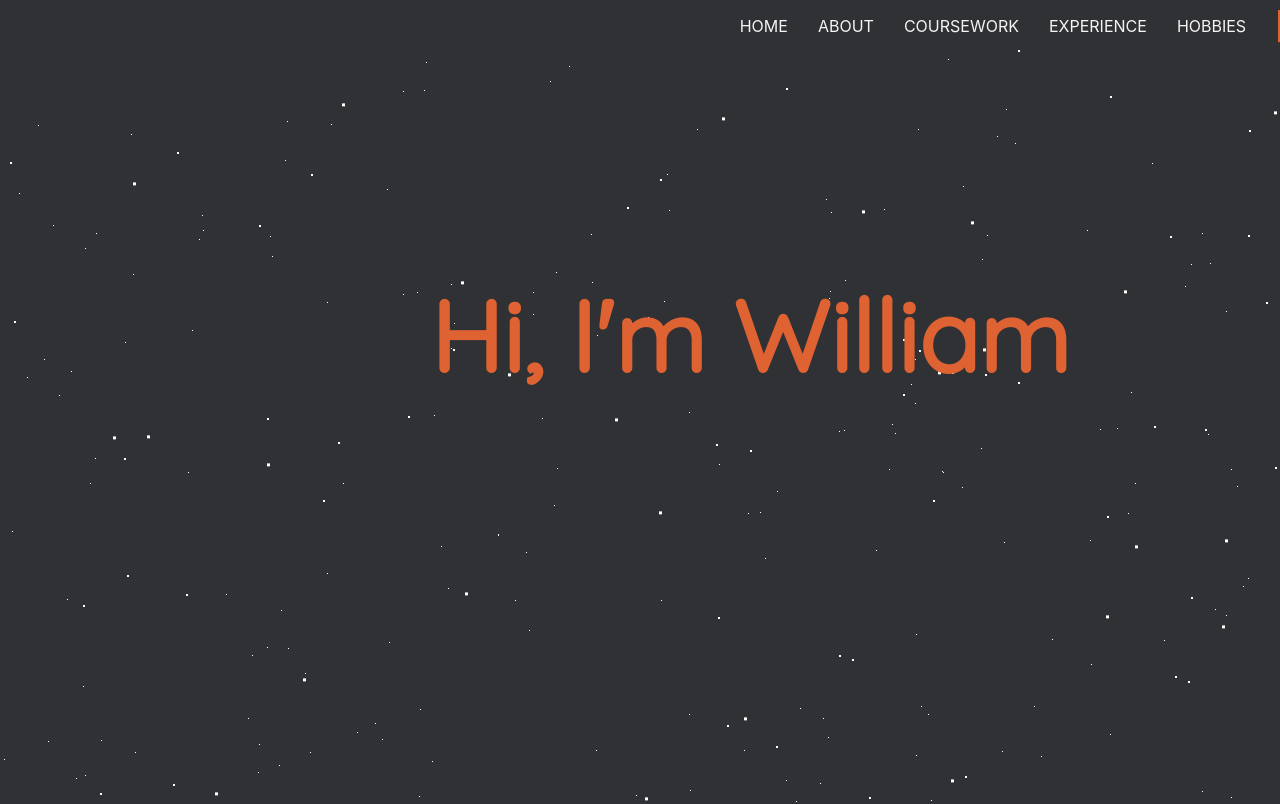
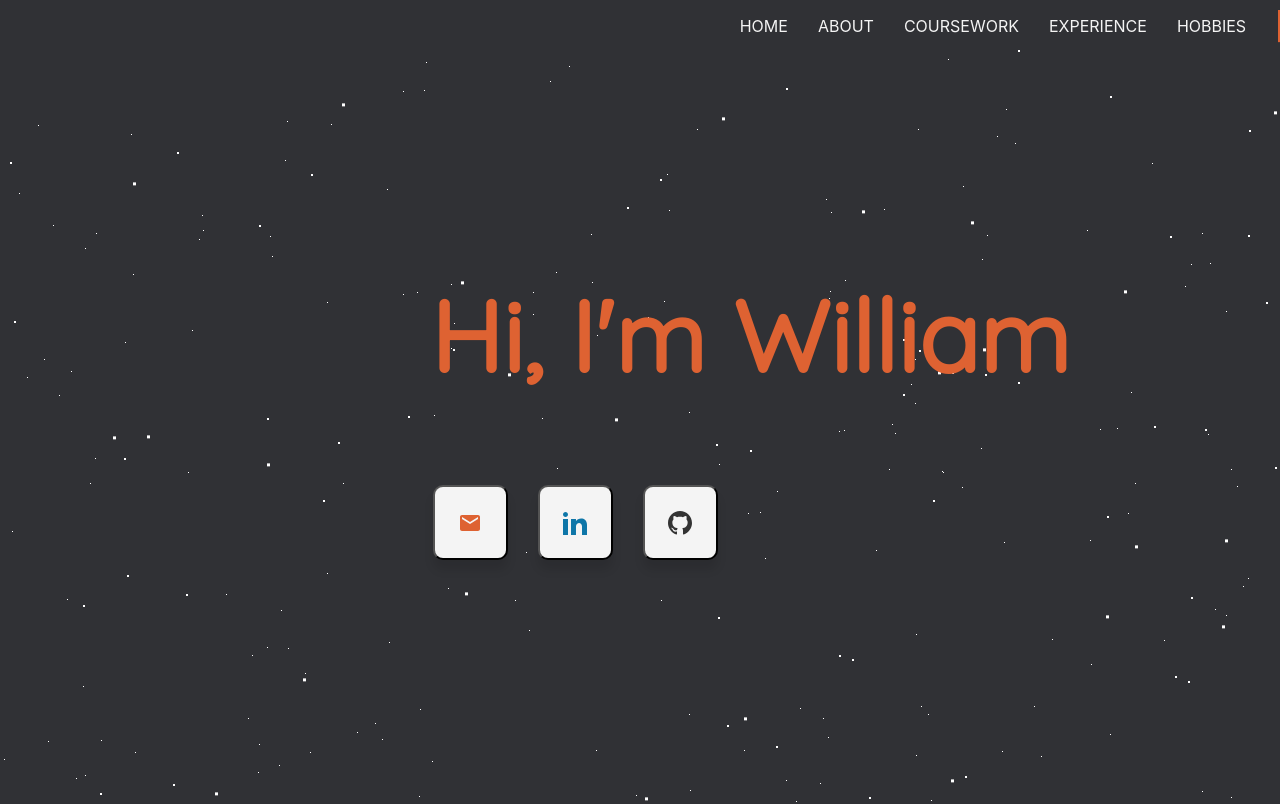
Before and after one commit to williammlee/aboutme, a React (Create React App) app: page / in a window 1280 px wide. Shown: the top 804 px of the page. Built offline with nearby package versions, Linux system fonts and the light colour scheme; a web font is replaced by a local one.

Commit message:
added links to buttons

```diff
--- a/src/components/header/Header.css
+++ b/src/components/header/Header.css
@@ -195,6 +195,171 @@ html {
 }
 
 
+.flex-center {
+	display: flex;
+	justify-content: center;
+	align-items: center;
+}
+
+.social-links {
+  display: flex;
+  justify-content: center;
+  align-items: center;
+  margin-left: 160px;
+  -webkit-animation: bounce-in-left 2s both;
+	        animation: bounce-in-left 2s both;
+}
+
+
+@-webkit-keyframes bounce-in-left {
+  0% {
+    -webkit-transform: translateX(-600px);
+            transform: translateX(-600px);
+    -webkit-animation-timing-function: ease-in;
+            animation-timing-function: ease-in;
+    opacity: 0;
+  }
+  38% {
+    -webkit-transform: translateX(0);
+            transform: translateX(0);
+    -webkit-animation-timing-function: ease-out;
+            animation-timing-function: ease-out;
+    opacity: 1;
+  }
+  55% {
+    -webkit-transform: translateX(-68px);
+            transform: translateX(-68px);
+    -webkit-animation-timing-function: ease-in;
+            animation-timing-function: ease-in;
+  }
+  72% {
+    -webkit-transform: translateX(0);
+            transform: translateX(0);
+    -webkit-animation-timing-function: ease-out;
+            animation-timing-function: ease-out;
+  }
+  81% {
+    -webkit-transform: translateX(-28px);
+            transform: translateX(-28px);
+    -webkit-animation-timing-function: ease-in;
+            animation-timing-function: ease-in;
+  }
+  90% {
+    -webkit-transform: translateX(0);
+            transform: translateX(0);
+    -webkit-animation-timing-function: ease-out;
+            animation-timing-function: ease-out;
+  }
+  95% {
+    -webkit-transform: translateX(-8px);
+            transform: translateX(-8px);
+    -webkit-animation-timing-function: ease-in;
+            animation-timing-function: ease-in;
+  }
+  100% {
+    -webkit-transform: translateX(0);
+            transform: translateX(0);
+    -webkit-animation-timing-function: ease-out;
+            animation-timing-function: ease-out;
+  }
+}
+@keyframes bounce-in-left {
+  0% {
+    -webkit-transform: translateX(-600px);
+            transform: translateX(-600px);
+    -webkit-animation-timing-function: ease-in;
+            animation-timing-function: ease-in;
+    opacity: 0;
+  }
+  38% {
+    -webkit-transform: translateX(0);
+            transform: translateX(0);
+    -webkit-animation-timing-function: ease-out;
+            animation-timing-function: ease-out;
+    opacity: 1;
+  }
+  55% {
+    -webkit-transform: translateX(-68px);
+            transform: translateX(-68px);
+    -webkit-animation-timing-function: ease-in;
+            animation-timing-function: ease-in;
+  }
+  72% {
+    -webkit-transform: translateX(0);
+            transform: translateX(0);
+    -webkit-animation-timing-function: ease-out;
+            animation-timing-function: ease-out;
+  }
+  81% {
+    -webkit-transform: translateX(-28px);
+            transform: translateX(-28px);
+    -webkit-animation-timing-function: ease-in;
+            animation-timing-function: ease-in;
+  }
+  90% {
+    -webkit-transform: translateX(0);
+            transform: translateX(0);
+    -webkit-animation-timing-function: ease-out;
+            animation-timing-function: ease-out;
+  }
+  95% {
+    -webkit-transform: translateX(-8px);
+            transform: translateX(-8px);
+    -webkit-animation-timing-function: ease-in;
+            animation-timing-function: ease-in;
+  }
+  100% {
+    -webkit-transform: translateX(0);
+            transform: translateX(0);
+    -webkit-animation-timing-function: ease-out;
+            animation-timing-function: ease-out;
+  }
+}
+
+.social-btn {
+	cursor: pointer;
+	height: 75px;
+	width: 75px;
+  font-family: 'Quicksand', sans-serif;
+  font-weight: 800;
+	color: #303135;
+	border-radius: 10px;
+	box-shadow: 0px 10px 10px rgba(0,0,0,0.1);
+	background: #f4f4f4;
+	margin: 20px;
+  transition: 1s;
+  margin-left: 10px;
+}
+
+.social-btn span {
+  width: 0px;
+	overflow: hidden;
+	transition: 1s;
+	text-align: center;
+}
+
+.social-btn:hover {
+	width: 175px;
+	border-radius: 5px;
+}
+
+.social-btn:hover span {
+	padding: 2px;
+	width: max-content;
+}
+
+#twitter svg {
+	fill: #de6232;
+}
+
+#linkedin svg {
+	fill: #0e76a8;
+}
+
+#github {
+	fill: #333;
+}
+
 @-webkit-keyframes pulsate-fwd {
   0% {
     -webkit-transform: scale(1);
--- a/src/components/header/Header.js
+++ b/src/components/header/Header.js
@@ -45,12 +45,32 @@ export default function Header(){
         )
     }
 
+    function SocialMediaLinks(){
+        return(
+            <div class='social-links'>
+                <button class='social-btn flex-center' id="twitter" onClick={() => window.open('mailto:wl433@cornell.edu')}>
+
+                    <svg xmlns="http://www.w3.org/2000/svg" width="24" height="24" viewBox="0 0 24 24" ><path d="M20 4H4c-1.1 0-1.99.9-1.99 2L2 18c0 1.1.9 2 2 2h16c1.1 0 2-.9 2-2V6c0-1.1-.9-2-2-2zm0 4l-8 5-8-5V6l8 5 8-5v2z"/></svg><span>wl433@cornell.edu</span>
+
+                </button>
+
+                <button class='social-btn flex-center' id="linkedin" onClick={() => window.open('https://www.linkedin.com/in/william-lee924/')}>
+                    <svg xmlns="http://www.w3.org/2000/svg" width="24" height="24" viewBox="0 0 24 24" ><path d="M4.98 3.5c0 1.381-1.11 2.5-2.48 2.5s-2.48-1.119-2.48-2.5c0-1.38 1.11-2.5 2.48-2.5s2.48 1.12 2.48 2.5zm.02 4.5h-5v16h5v-16zm7.982 0h-4.968v16h4.969v-8.399c0-4.67 6.029-5.052 6.029 0v8.399h4.988v-10.131c0-7.88-8.922-7.593-11.018-3.714v-2.155z"/></svg><span>in/william-lee924</span>
+                </button>
+
+                <button class='social-btn flex-center' id="github" onClick={() => window.open('https://github.com/williammlee')}>
+                    <svg xmlns="http://www.w3.org/2000/svg" width="24" height="24" viewBox="0 0 24 24"><path d="M12 0c-6.626 0-12 5.373-12 12 0 5.302 3.438 9.8 8.207 11.387.599.111.793-.261.793-.577v-2.234c-3.338.726-4.033-1.416-4.033-1.416-.546-1.387-1.333-1.756-1.333-1.756-1.089-.745.083-.729.083-.729 1.205.084 1.839 1.237 1.839 1.237 1.07 1.834 2.807 1.304 3.492.997.107-.775.418-1.305.762-1.604-2.665-.305-5.467-1.334-5.467-5.931 0-1.311.469-2.381 1.236-3.221-.124-.303-.535-1.524.117-3.176 0 0 1.008-.322 3.301 1.23.957-.266 1.983-.399 3.003-.404 1.02.005 2.047.138 3.006.404 2.291-1.552 3.297-1.23 3.297-1.23.653 1.653.242 2.874.118 3.176.77.84 1.235 1.911 1.235 3.221 0 4.609-2.807 5.624-5.479 5.921.43.372.823 1.102.823 2.222v3.293c0 .319.192.694.801.576 4.765-1.589 8.199-6.086 8.199-11.386 0-6.627-5.373-12-12-12z"/></svg><span>williammlee</span>
+                </button>
+            </div>
+        )
+    }
+
     function HomeSection(){
 
         return(
             <div class="home-area" id="home">
                     <h1 className="headerText">Hi, I'm William</h1>
-
+                    <SocialMediaLinks/>
             </div>
         )
     }
```
